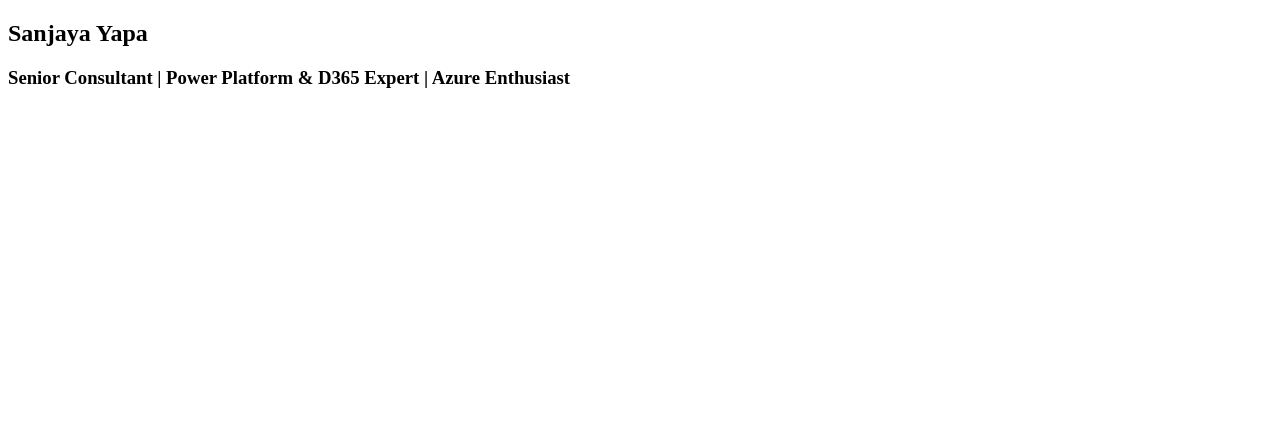
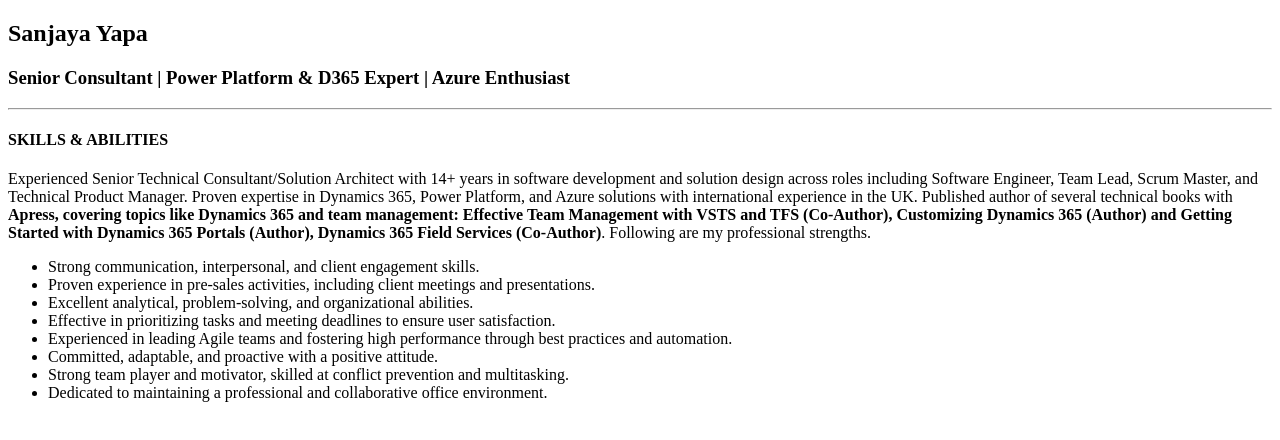
Before and after one commit to sanjaya-yapa/ShadowFax, a plain HTML site: page index.html in a window 1280 px wide. Drawn offline with Linux system fonts and the light colour scheme.

Commit message:
Addinh skills and abilities

```diff
--- a/index.html
+++ b/index.html
@@ -8,5 +8,18 @@
 <body>
     <h2>Sanjaya Yapa</h2>
     <h3>Senior Consultant | Power Platform & D365 Expert | Azure Enthusiast</h3>
+    <hr/>
+    <h4>SKILLS & ABILITIES</h4>
+    <p>Experienced Senior Technical Consultant/Solution Architect with 14+ years in software development and solution design across roles including Software Engineer, Team Lead, Scrum Master, and Technical Product Manager. Proven expertise in Dynamics 365, Power Platform, and Azure solutions with international experience in the UK. Published author of several technical books with <b>Apress, covering topics like Dynamics 365 and team management: Effective Team Management with VSTS and TFS (Co-Author), Customizing Dynamics 365 (Author) and Getting Started with Dynamics 365 Portals (Author), Dynamics 365 Field Services (Co-Author)</b>. Following are my professional strengths.</p>
+    <ul>
+        <li>Strong communication, interpersonal, and client engagement skills.</li>
+        <li>Proven experience in pre-sales activities, including client meetings and presentations.</li>
+        <li>Excellent analytical, problem-solving, and organizational abilities.</li>
+        <li>Effective in prioritizing tasks and meeting deadlines to ensure user satisfaction.</li>
+        <li>Experienced in leading Agile teams and fostering high performance through best practices and automation.</li>
+        <li>Committed, adaptable, and proactive with a positive attitude.</li>
+        <li>Strong team player and motivator, skilled at conflict prevention and multitasking.</li>
+        <li>Dedicated to maintaining a professional and collaborative office environment.</li>
+    </ul>
 </body>
 </html>
```
